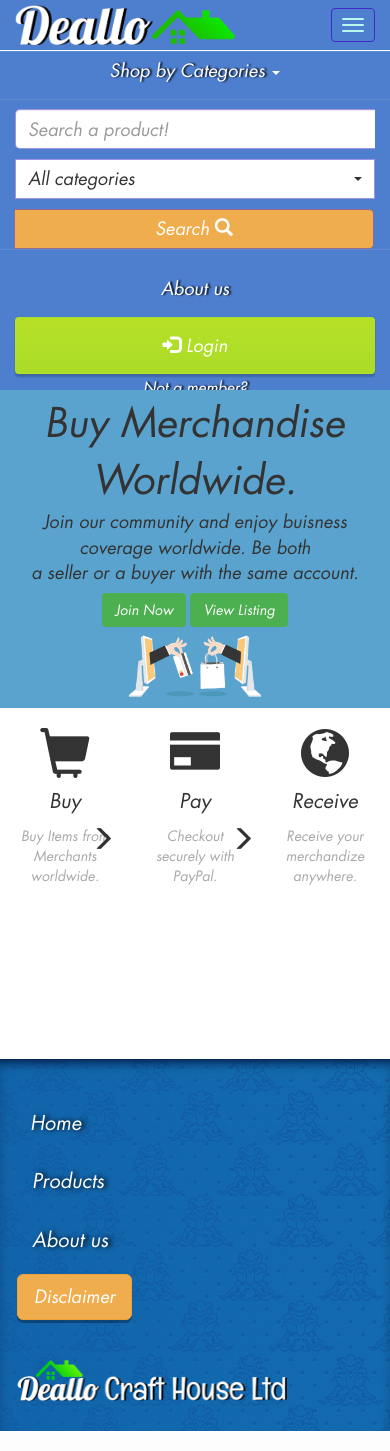
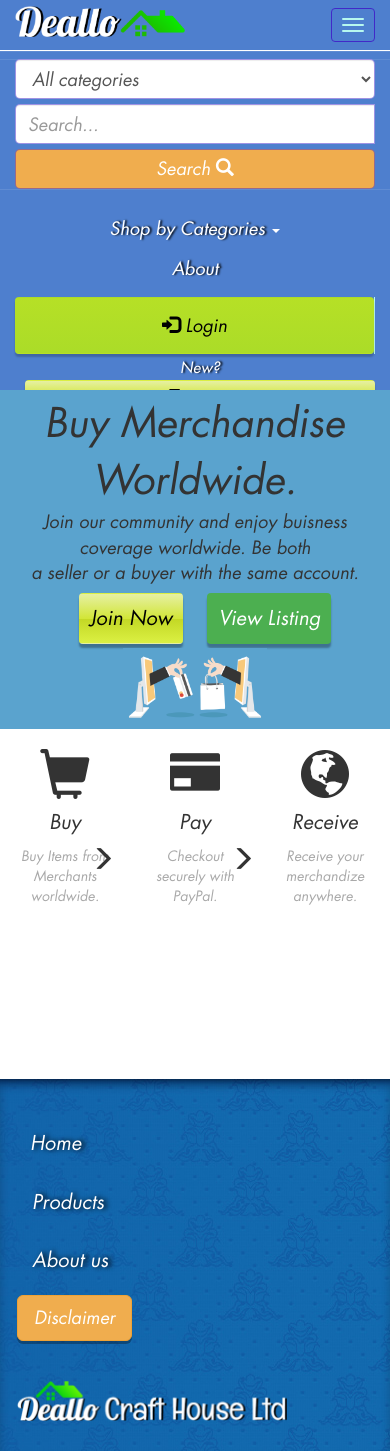
Before and after one commit to dandynood/Deallo, a PHP site: page / in a window 390 px wide, after a click on "Toggle navigation". Run offline with PHP 8.4, Linux system fonts and the light colour scheme.

Commit message:
Fix navigation's size issue and adjusted css for homepage

```diff
--- a/framework/css/homePage.css
+++ b/framework/css/homePage.css
@@ -104,14 +104,21 @@
 
 .home-button-join
 {
-  background: #4caf50;
-  color:white;
-
+  box-shadow: 0px 4px 2px rgba(0,0,0,0.3);
+  margin-bottom: 4px;
+    margin-left: 20px;
+    padding: 10px;
+    font-size: 20px;
 }
 .home-button-view
 {
+  box-shadow: 0px 4px 2px rgba(0,0,0,0.3);
   background: #4caf50;
   color:white;
+    margin-left: 20px;
+    margin-bottom: 4px;
+    padding: 10px;
+    font-size: 20px;
 }
 
 .home-buttons
--- a/framework/css/navFooter.css
+++ b/framework/css/navFooter.css
@@ -31,7 +31,7 @@
 .navbar-brand>img {
     margin-top: -10px;
     height: auto;
-    width: 145px;
+    width: 125px;
 }
 
 .navbar-search button,
@@ -43,37 +43,25 @@
     outline: none;
     font-size: 18px;
     height: 40px;
-    margin-top: 10px;
 }
 
-#searchBar{
-    border-right: 0;
+#searchBtn{
+    width: 1%
 }
 
-#search-btn-group{
-    width: 30%
+#categorySearch{
+    float: left;
 }
 
-
-#search-menu {
-    width:20%;
-    border-left: none;
-    border-radius: 0px;
+.navbar-collapse > div {
+    float: none !important;
+    padding-right: 0px;
 }
 
-#register-here{
-    text-align: center;
-    color: white;
-}
-
-#register-here button{
-    font-size: 15px;
-    margin-top: 0px;
-}
-
-#login-btn{
-    margin-top: 5px;
-    margin-right: 15px;
+.navbar-search .input-group-addon{
+    padding: 0;
+    border: none;
+    background: none;
 }
 
 #loginRegister{
@@ -113,9 +101,19 @@
     background: -moz-linear-gradient(top, #b6e026 0%, #abdc28 100%);
     background: -webkit-linear-gradient(top, #b6e026 0%,#abdc28 100%);
     background: linear-gradient(to bottom, #b6e026 0%,#abdc28 100%);
-    padding-top: 15px;
-    padding-bottom: 15px;
-    font-size: 18px;
+    margin-right: 10px;
+    color: black;
+}
+
+#login{
+    border-right: 1px solid #b7f8ef;
+}
+
+#register{
+    margin-left: 10px;
+}
+
+#register > small{
     color: white;
 }
 
@@ -158,43 +156,29 @@
         border: 0;
         margin-bottom: 20px;
     }
-
     .navbar-search .input-group{
-        display: block;
-    }
-
-    #searchBar{
         width: 100%;
     }
 
-    #search-btn-group{
-        width: 100%;
-        display:inline-block;
-    }
-
-    #search-btn-group > .bootstrap-select{
+    .navbar-search button,
+    .navbar-search .input-group-addon,
+    .navbar-search #categorySearch {
+        display: inline-block;
         width: 100%;
     }
 
-    #search-btn-group > button{
-        display: block;
+    #categorySearch{
         width: 100%;
-        z-index: auto;
+        margin-bottom: 5px;
     }
 
-    .navbar-search input {
-        outline: none;
-        height: 40px;
+    #searchBtn{
+        width: 100%;
+        margin-top: 5px;
     }
 
-    #smallCategorySearch{
-        border-left: 1px solid grey;
-        border-radius: 0px;
-        display: inline;
-    }
-
-    #normalCategorySearch{
-        display: none;
+    .navbar-collapse > div {
+        padding: 0;
     }
 
     .navbar .nav{
@@ -203,10 +187,6 @@
     .navbar-brand>img {
         height:auto;
         width:220px
-    }
-
-    .search-menu{
-        margin-left: -100px;
     }
 
     .navbar-btn {
@@ -232,6 +212,8 @@
 
     #navlogo-small{
         display:inline;
+        height: auto;
+        width: 170px;
     }
 
     #navlogo{
--- a/index.html
+++ b/index.html
@@ -20,8 +20,8 @@
     <body data-ng-controller="mainCtrl">
         <a id="nav-top"></a>
         <!--Full width navigation bar lies here-->
-        <nav class="navbar navbar-default navbar-fixed-top">
-            <div class="container-">
+      <nav class="navbar navbar-default navbar-fixed-top" role="navigation">
+        <div class="container-fluid">
          <div class="navbar-header">
             <button type="button" class="navbar-toggle" data-toggle="collapse" data-target="#navbar-collapse">
                 <span class="sr-only">Toggle navigation</span>
@@ -35,6 +35,30 @@
             </a>
         </div>
           <div class="collapse navbar-collapse" id="navbar-collapse">
+            <div class="col-xs-12 col-md-12">
+            <form class="navbar-form navbar-search" role="search">
+              <div id="categorySearch">
+              <select class="form-control">
+                <option>All categories</option>
+                <option>Clothing</option>
+                <option>Arts and Crafts</option>
+                <option>Craft Materials</option>
+              </select>
+              </div>
+              <div class="form-group" style="display:inline;">
+                <div class="input-group" style="display:table;">
+                  <input class="form-control" id="search-input" placeholder="Search..." type="text">
+                  <div class="input-group-addon" id="searchBtn">
+                      <button type="submit" class="btn btn-warning" data-ng-click="search()">Search
+                          <span class="glyphicon glyphicon-search">
+                            <span class="sr-only">Search</span></span>
+                      </button>
+                    </div>
+                </div>
+              </div>
+            </form>
+          </div>
+            <div class="col-xs-12 col-md-12">
                 <ul class="nav navbar-nav navbar-left">
                 <li class="dropdown">
                     <a href="#" class="dropdown-toggle" data-toggle="dropdown" role="button" aria-haspopup="true" aria-expanded="false">Shop by Categories <span class="caret"></span></a>
@@ -45,49 +69,26 @@
                         <li><a href="">Craft Materials</a></li>
                     </ul>
                 </li>
-                    </ul>
-                    <form class="navbar-form navbar-left navbar-search">
-                    <div class="form-group">
-                          <div class="input-group">
-                            <input type="text" class="form-control" placeholder="Search a product!" id="searchBar" data-ng-model="searchText"/>
-                            <div class="input-group-btn" id="search-btn-group">
-                                <select class="selectpicker" data-ng-model="categorySelect" id="search-menu">
-                                    <option value="All Categories">All categories</option>
-                                    <option value="Clothing">Clothing</option>
-                                    <option value="Arts and Crafts">Arts and Crafts</option>
-                                    <option value="Craft Materials">Craft Materials</option>
-                                </select>
-                                <button type="submit" class="btn btn-warning" data-ng-click="search()">
-                                    Search <span class="glyphicon glyphicon-search">
-                                        <span class="sr-only">Search</span>
-                                    </span>
-                                </button>
-                            </div>
-                        </div>
-                        </div>
-                    </form>
-                    <ul class="nav navbar-nav navbar-left">
-                    <li>
-                        <a href="">About us</a>
-                    </li>
+                <li><a href="">About</a></li>
             </ul>
              <ul class="nav navbar-nav navbar-right" id="loginRegister">
-                        <li>
+                <li id="login">
                     <button data-ng-click="gotoLogin()"  class="btn btn-login navbar-btn" id="login-btn">
                     <span class="glyphicon glyphicon-log-in"></span> Login
                     </button>
                 </li>
-                        <li>
-                            <p id="register-here"><small>Not a member?</small>
-                            <br/>
+                <li id="register">
+                    <small> New?</small>
                     <button data-ng-click="gotoRegister()"  class="btn btn-register navbar-btn">
                     <span class="glyphicon glyphicon-bookmark"></span> Register
-                            </button></p>
+                    </button>
                 </li>
             </ul>
           </div>
         </div>
+        </div>
       </nav>
+
         <div data-ng-view></div>
 
         <!--Footer is here-->
--- a/template/home-unregistered.html
+++ b/template/home-unregistered.html
@@ -17,7 +17,7 @@
 
 
         <div class="home-buttons">
-            <button data-ng-click="gotoRegister()"  class="btn align-center inline-block home-button-join" >Join Now</button>
+            <button data-ng-click="gotoRegister()"  class="btn align-center inline-block home-button-join btn-register" >Join Now</button>
             <button   class="btn align-center inline-block home-button-view" >View Listing</button>
         </div>
 
```
Lines whose indentation alone changed are shown as unchanged.
